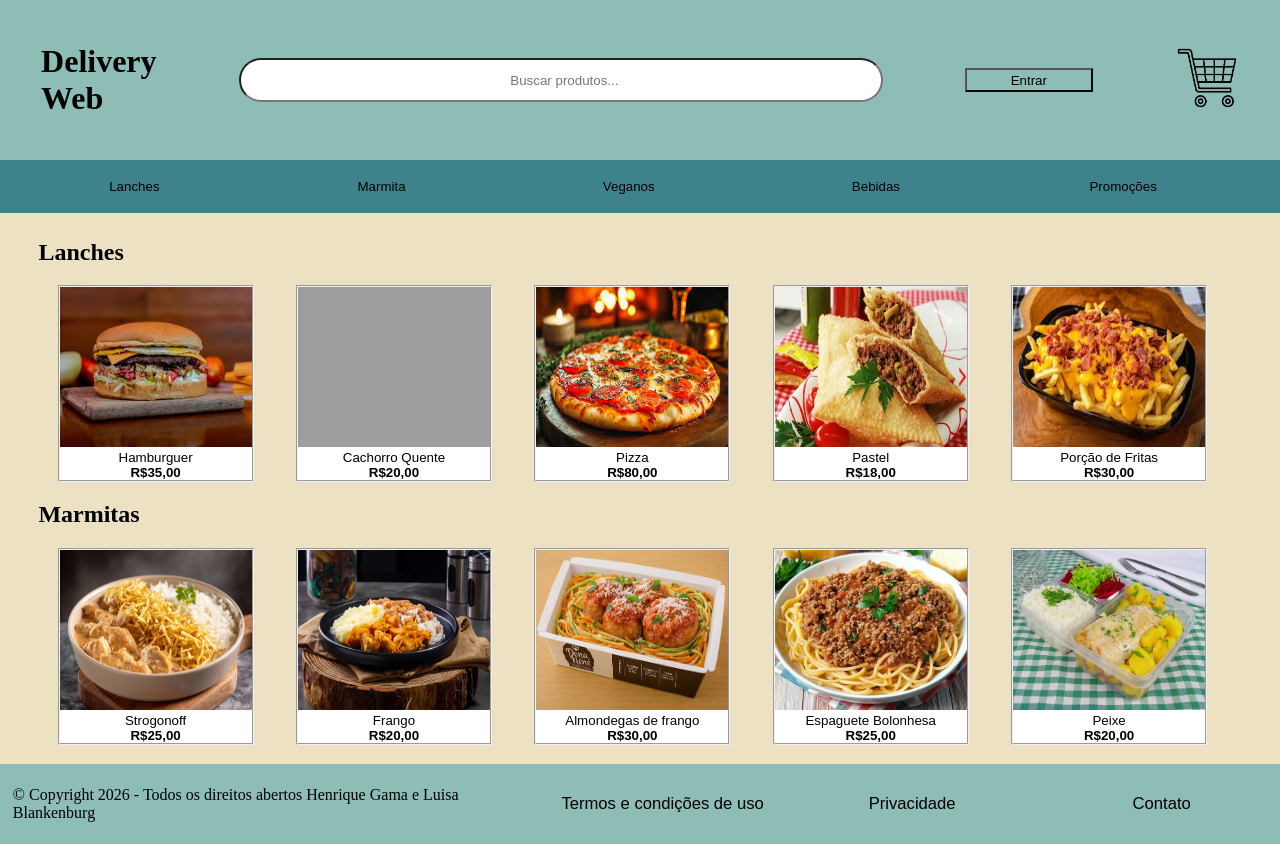
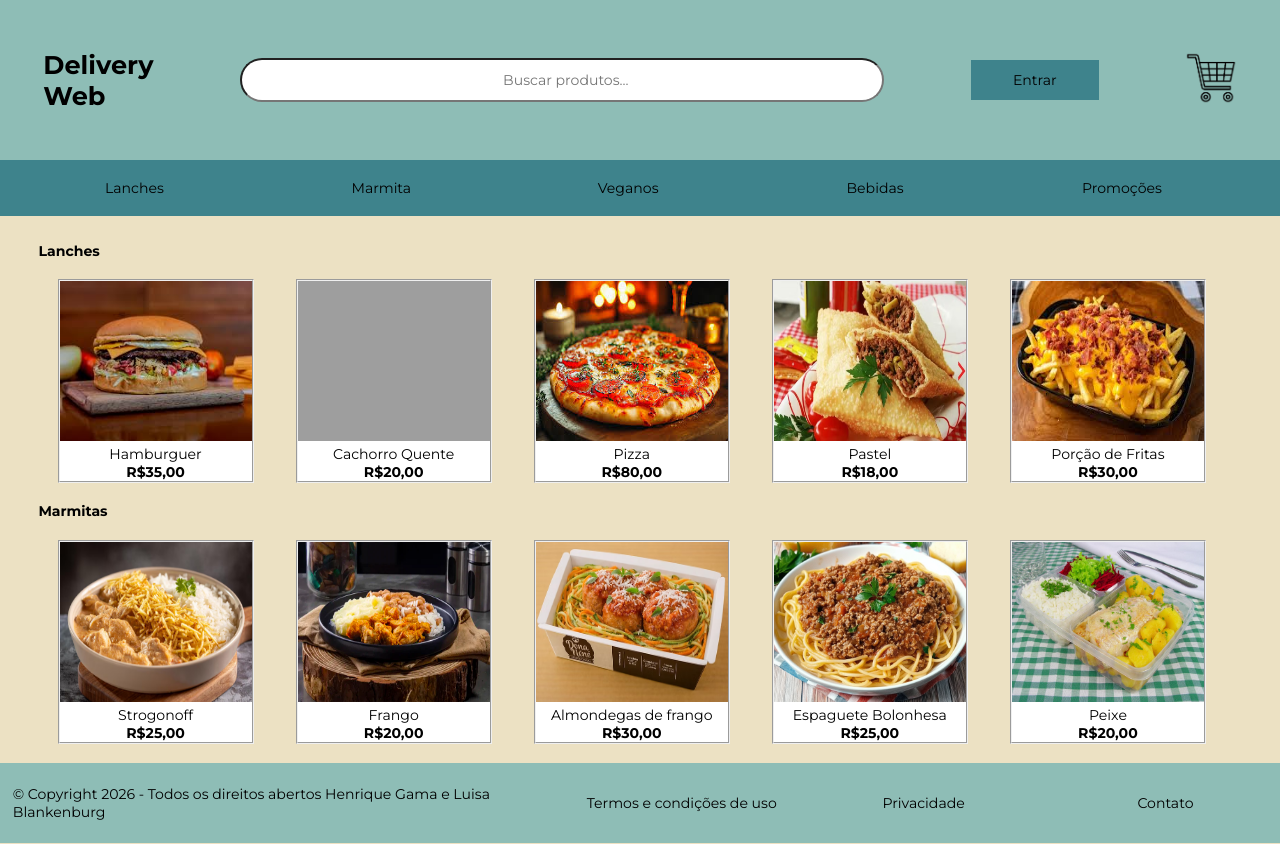
Before and after one commit to Gamahen011/Trabalho-Programacao-Web, a PHP site: page /menu.html in a window 1280 px wide. Run offline with PHP 8.4, Linux system fonts and the light colour scheme; grey boxes are pictures that could not be loaded.

Commit message:
Menu terminado

```diff
--- a/menu.html
+++ b/menu.html
@@ -5,6 +5,9 @@
     <meta name="viewport" content="width=device-width, initial-scale=1.0">
     <title>Delivery Web</title>
     <link rel="stylesheet" href="styles.css">
+    <link rel="preconnect" href="https://fonts.googleapis.com">
+    <link rel="preconnect" href="https://fonts.gstatic.com" crossorigin>
+    <link href="https://fonts.googleapis.com/css2?family=Montserrat:ital,wght@0,100..900;1,100..900&display=swap" rel="stylesheet">
 </head>
 <body>
     <header>
--- a/styles.css
+++ b/styles.css
@@ -3,6 +3,8 @@
 * {
     margin: 0;
     padding: 0;
+    font-family: "Montserrat", sans-serif;
+    font-size: 1.1vw;
 }
 
 body {
@@ -24,12 +26,9 @@ header {
     border: 0;
 }
 
-.logo {
-
-}
-
 h1 {
     float: inline-start;
+    font-size: 2vw;
 }
 
 .busca {
@@ -50,22 +49,29 @@ h1 {
 }
 
 .iconecarrinho {
-    width: 5vw;
+    width: 4vw;
     float: right;
 }
 
 #botaologin {
     width: 10vw;
-    height: 3vh;
-    background-color: #8ebdb6;
+    height: 5vh;
+    background-color: #3e838c;
+    border: 0;
     cursor: pointer;
 }
+
+button:hover {
+    text-decoration: underline;
+}
+
 
 .categorias {
     width: 100vw;
     justify-content: center;
     background: #3e838c;
 }
+
 
 .botaocategoria {
     margin-left: 2vw;
@@ -74,6 +80,11 @@ h1 {
     border: 0;
     background-color: #3e838c;
     cursor: pointer;
+}
+
+.botaocategoria:active {
+    opacity: 0.7;
+    background-color: #c8e6e1;
 }
 
 .anuncios {
```
